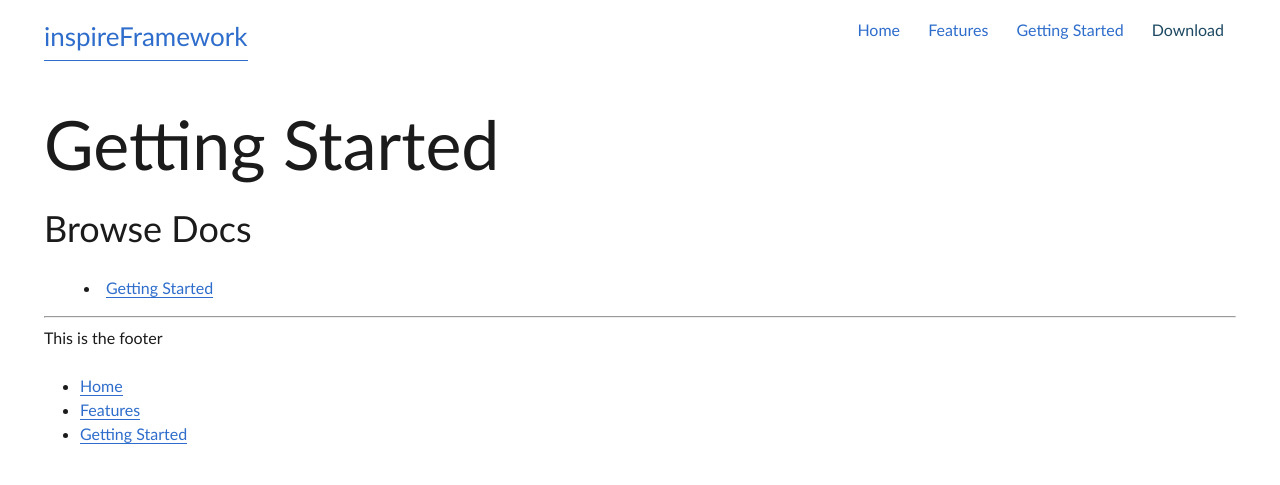
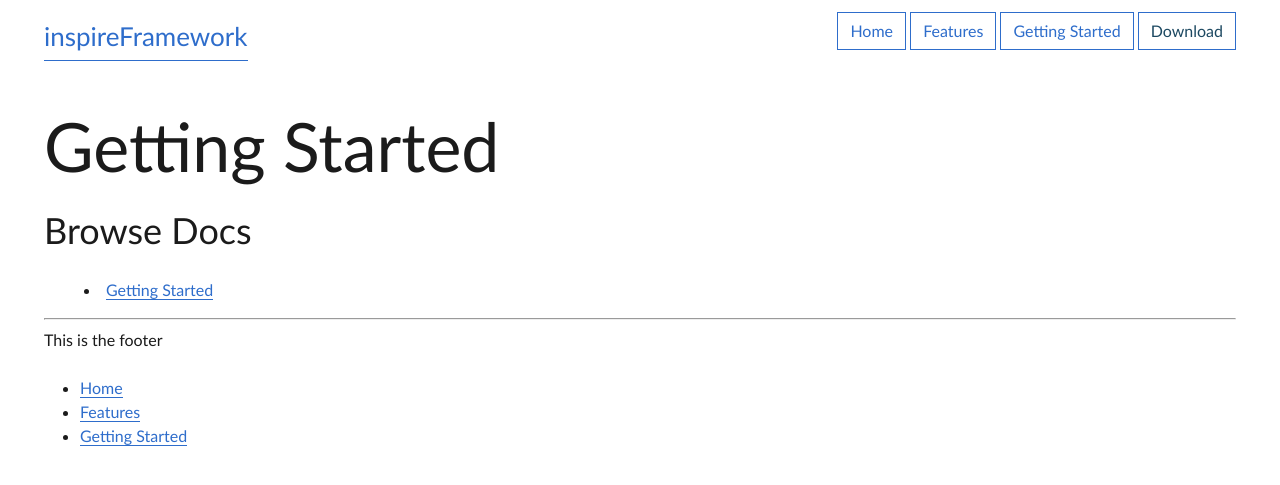
Before and after one commit to json-uk/inspireFramework, a Jekyll site: the page built from docs/02-getting-started.html, in a window 1280 px wide. Shown: the top 485 px of the page. Built offline with Jekyll 4.4.1, drawn with Linux system fonts in a browser that asks for light colours; Markdown is read by kramdown in place of the engine named in the settings.

Commit message:
MOre docs changes

```diff
--- a/_includes/header.html
+++ b/_includes/header.html
@@ -5,7 +5,7 @@
       <a href="#mainContent" class="visuallyhidden">Skip to Content</a>
       <nav class="site-nav">
         <label for="nav-toggle-trigger" role="button" class="nav-toggle" data-icon="expand">Menu</label>
-        <input type="checkbox" class="invisible" id="nav-toggle-trigger" checked />
+        <input type="checkbox" class="invisible" id="nav-toggle-trigger" />
         <ul class="nav-tabs" role="navigation">
         {% assign footer_pages = site.pages | sort:"name" %}
         {% for node in footer_pages %}
--- a/css/site.css
+++ b/css/site.css
@@ -1100,17 +1100,19 @@ header[role="banner"] {
   font-size: 1.625rem;
   line-height: 1.8461538461538463;
   margin-bottom: 0;
+  border-bottom: none;
 }
 .site-nav .nav-toggle {
   display: none;
   position: absolute;
   right: 24px;
   right: 1.5rem;
+  cursor: pointer;
 }
 .site-nav .nav-toggle + input {
   position: absolute;
 }
-@media screen and (max-width: 50em) {
+@media screen and (max-width: 43.75em) {
   .site-nav .nav-toggle {
     display: block;
   }
@@ -1132,7 +1134,8 @@ header[role="banner"] {
 }
 .nav-tabs .tab a {
   display: block;
-  border: none;
+  border: 1px solid #2e6dcb;
+  border: 0.0625rem solid #2e6dcb;
   padding: 6px 12px;
   padding: 0.375rem 0.75rem;
 }
--- a/css/site.styl
+++ b/css/site.styl
@@ -5,7 +5,7 @@
 // Code Highlighting
 @import "syntax";
 // @media query variables
-$lessThanTablet = "screen and (max-width: " + unit(800 / 16, em) + ")";
+$lessThanTablet = "screen and (max-width: " + unit(700 / 16, em) + ")";
 
 
 
@@ -19,6 +19,7 @@ header[role="banner"] {
 .site-brand {
   position: absolute;
   typeRhythm(1);
+  border-bottom: none;
 
 }
 // Navigation
@@ -30,6 +31,7 @@ header[role="banner"] {
     display: none;
     position: absolute;
     prop(right, $baseGutter);
+    cursor: pointer;
 
     + input {position: absolute;}
   }
@@ -53,7 +55,7 @@ header[role="banner"] {
 
     a {
       display: block;
-      border: none;
+      prop(border, 1px, solid $link);
       prop(padding, ($baseGutter / 4) ($baseGutter / 2))
     }
   }
```
